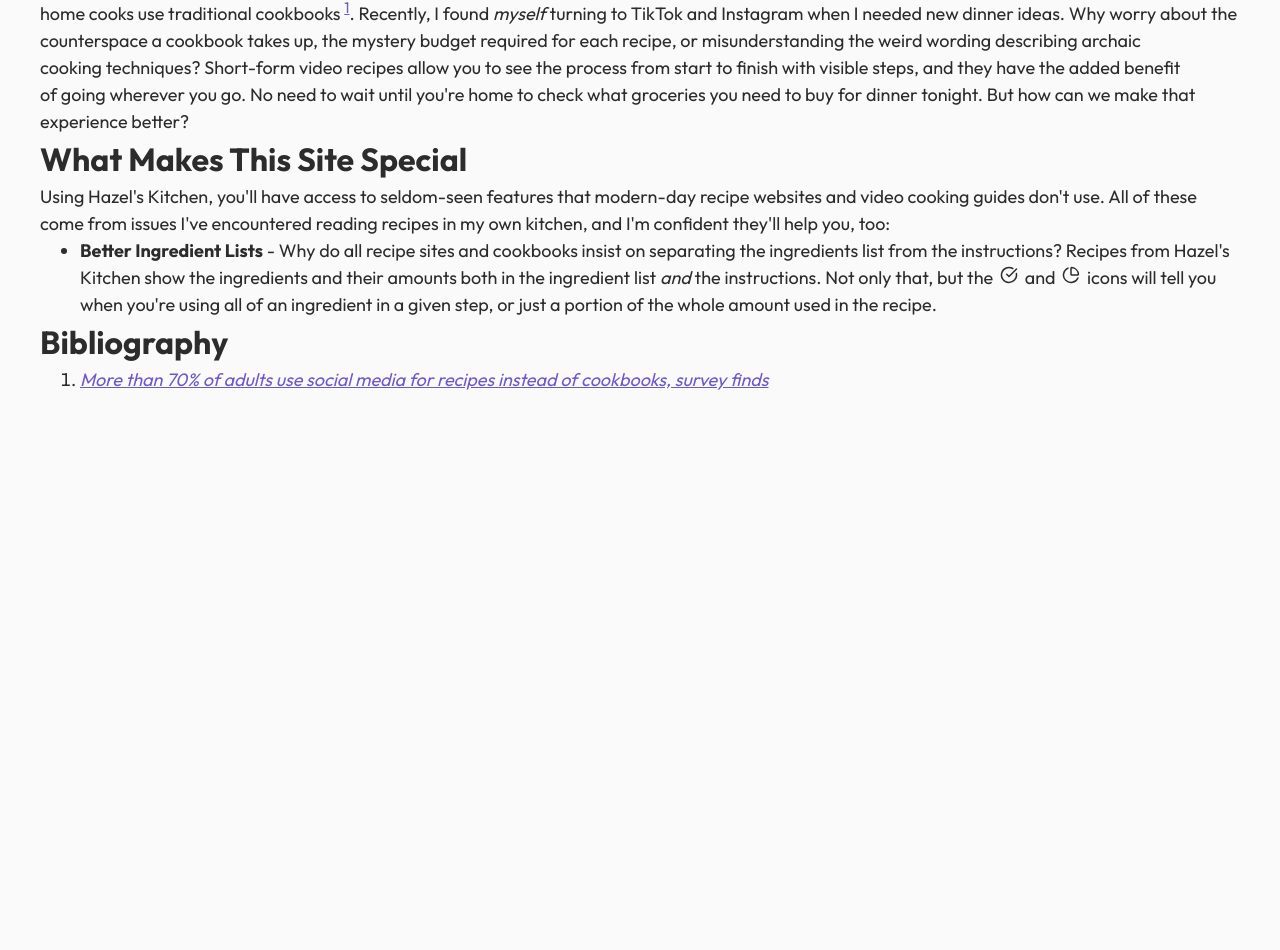
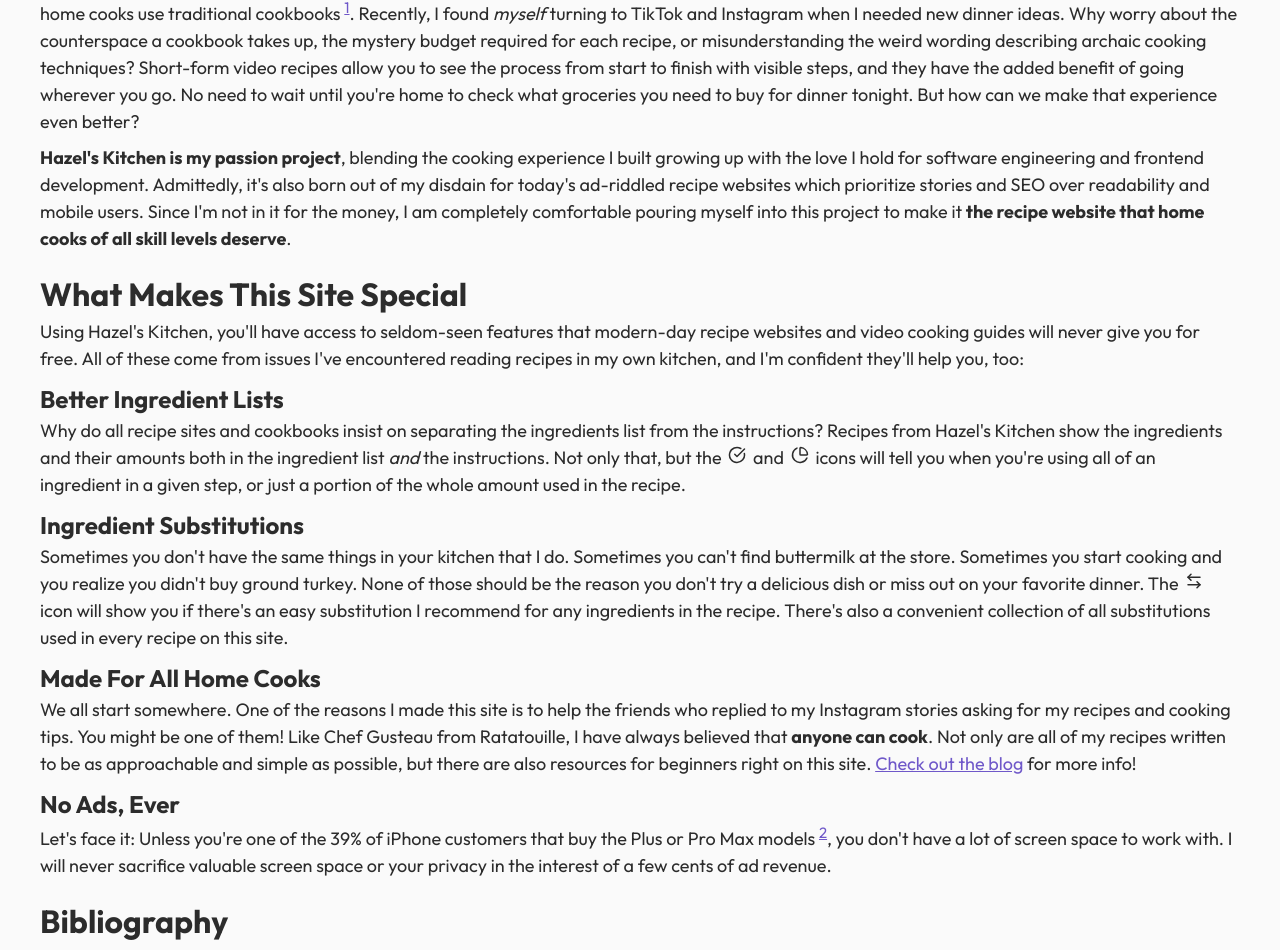
Before and after one commit to lacedwithennui/my-kitchen-frontend, a Vue app: page /about in a window 1280 px wide. Shown: the part 233-1183 px from the top of the page. Before the commit the page ends 800 px from the top, so only its background shows below. Built offline with nearby package versions, Linux system fonts and the light colour scheme.

Commit message:
Add content to about, fix minimum margin in header

```diff
--- a/package.json
+++ b/package.json
@@ -10,13 +10,16 @@
   },
   "dependencies": {
     "@lucide/vue": "^1.24.0",
+    "autoprefixer": "^10.5.4",
     "vue": "^3.5.39",
     "vue-router": "^5.1.0"
   },
   "devDependencies": {
+    "@csstools/postcss-global-data": "^4.0.0",
     "@types/node": "^24.13.2",
     "@vitejs/plugin-vue": "^6.0.7",
     "@vue/tsconfig": "^0.9.1",
+    "postcss-custom-media": "^12.0.1",
     "typescript": "~6.0.2",
     "vite": "^8.1.1",
     "vue-tsc": "^3.3.5"
--- a/src/assets/styles/global-variables.css
+++ b/src/assets/styles/global-variables.css
@@ -1,7 +1,9 @@
+@custom-media --tablet-breakpoint (max-width: 900px);
+
 :root {
     /* Layout */
     --content-width: 1200px;
-    --tablet-breakpoint: 900px;
+    --minimum-margin: 1rem;
 
     /* Typography */
     --root-font-size: 18px;
--- a/src/assets/styles/index.css
+++ b/src/assets/styles/index.css
@@ -1,4 +1,5 @@
 @import "./global-variables.css";
+@import "reset.css";
 @import url('https://fonts.googleapis.com/css2?family=Outfit:wght@100..900&display=swap');
 
 html {
@@ -42,9 +43,26 @@ a {
     margin-top: 1rem;
 }
 
+section {
+    margin-bottom: 1rem;
+}
+
+section > section {
+    margin-bottom: 0.5rem;
+}
+
+section p {
+    margin-bottom: 0.5rem;
+}
+
 .content-width {
     max-width: var(--content-width);
     margin-inline: auto;
+    width: 100%;
+}
+
+main.content-width, .content-width.minimum-margin {
+    width: calc(100% - 2 * var(--minimum-margin));
 }
 
 .icon-inline {
@@ -55,7 +73,11 @@ a {
 .lucide-circle-check-big-icon, .lucide-chart-pie-icon {
     color: var(--sunflower-gold);
 }
-/*
+
 .inline-ingredient {
 
-} */
+}
+
+.lucide-arrow-left-right-icon {
+    color: var(--slate-blue);
+}
--- a/src/components/Header.vue
+++ b/src/components/Header.vue
@@ -12,7 +12,7 @@ const toggleMobileMenu = () => {
 
 <template>
     <header class="header">
-        <div class="header-content content-width">
+        <div class="header-content content-width minimum-margin">
             <div class="header-left">
                 <RouterLink class="header-link" to="/"><h3>Hazel's Kitchen</h3></RouterLink>
             </div>
@@ -53,7 +53,7 @@ header {
 }
 
 .header-content {
-    flex: 1 1 auto;
+    flex: 0 1 auto;
     display: flex;
     align-items: center;
     justify-content: space-between;
@@ -64,6 +64,10 @@ header {
     display: flex;
     align-items: center;
     justify-content: center;
+}
+
+.header-right, .menu-button {
+    margin-right: calc(-1 * var(--minimum-margin))
 }
 
 .header-link {
@@ -121,7 +125,7 @@ header {
     width: auto;
 }
 
-@media screen and (max-width: 800px) {
+@media screen and (--tablet-breakpoint) {
     .header-right {
         display: none;
         position: absolute;
--- a/src/components/InlineCitation.vue
+++ b/src/components/InlineCitation.vue
@@ -1,5 +1,5 @@
 <script setup lang="ts">
-import { computed, onMounted } from "vue";
+import { computed, onMounted, onUpdated } from "vue";
 import type { CitationList } from "../scripts/types/citation";
 interface Props {
     href: string;
@@ -10,9 +10,10 @@ interface Props {
 
 const props = defineProps<Props>();
 const displayIndex = computed(() => props.citationList?.[props.href]?.displayIndex ?? "*");
-const bibliographyLocation = computed(() => `#bibliography-citation-${displayIndex.value}`)
+const bibliographyLocation = computed(() => `#bibliography-citation-${displayIndex.value}`);
 
 onMounted(() => props.addToListCallback(props.href, props.displayText));
+onUpdated(() => props.addToListCallback(props.href, props.displayText));
 </script>
 
 <template>
--- a/src/main.ts
+++ b/src/main.ts
@@ -2,7 +2,6 @@ import { createApp } from "vue";
 import { createRouter, createWebHistory } from "vue-router";
 import App from "./App.vue";
 import "./assets/styles/index.css";
-import "./assets/styles/reset.css";
 import About from "./pages/About.vue";
 
 const routes = [{ path: "/about", component: About }];
--- a/src/pages/About.vue
+++ b/src/pages/About.vue
@@ -1,5 +1,5 @@
 <script setup lang="ts">
-import { CircleCheckBigIcon, ChartPieIcon } from "@lucide/vue";
+import { CircleCheckBigIcon, ChartPieIcon, ArrowLeftRightIcon } from "@lucide/vue";
 import { ref } from "vue";
 import Bibliography from "../components/Bibliography.vue";
 import InlineCitation from "../components/InlineCitation.vue";
@@ -31,32 +31,76 @@ const addToCitationList = (href: string, displayText: string) => {
                 <InlineCitation
                     href="https://www.the-independent.com/tech/recipes-online-cookbooks-food-inspiration-social-media-facebook-instagram-b1397624.html"
                     displayText="More than 70% of adults use social media for recipes instead of cookbooks, survey finds"
-                    :add-to-list-callback="addToCitationList"
-                    :citation-list="citationList" />. Recently, I found <em>myself</em> turning to TikTok and Instagram
-                when I needed new dinner ideas. Why worry about the counterspace a cookbook takes up, the mystery budget
-                required for each recipe, or misunderstanding the weird wording describing archaic cooking techniques?
-                Short-form video recipes allow you to see the process from start to finish with visible steps, and they
-                have the added benefit of going wherever you go. No need to wait until you're home to check what
-                groceries you need to buy for dinner tonight. But how can we make that experience better?
+                    :citation-list="citationList"
+                    :add-to-list-callback="addToCitationList" />. Recently, I found <em>myself</em> turning to TikTok
+                and Instagram when I needed new dinner ideas. Why worry about the counterspace a cookbook takes up, the
+                mystery budget required for each recipe, or misunderstanding the weird wording describing archaic
+                cooking techniques? Short-form video recipes allow you to see the process from start to finish with
+                visible steps, and they have the added benefit of going wherever you go. No need to wait until you're
+                home to check what groceries you need to buy for dinner tonight. But how can we make that experience
+                even better?
+            </p>
+            <p>
+                <b>Hazel's Kitchen is my passion project</b>, blending the cooking experience I built growing up with
+                the love I hold for software engineering and frontend development. Admittedly, it's also born out of my
+                disdain for today's ad-riddled recipe websites which prioritize stories and SEO over readability and
+                mobile users. Since I'm not in it for the money, I am completely comfortable pouring myself into this
+                project to make it <b>the recipe website that home cooks of all skill levels deserve</b>.
             </p>
         </section>
         <section>
             <h2>What Makes This Site Special</h2>
             <p>
                 Using Hazel's Kitchen, you'll have access to seldom-seen features that modern-day recipe websites and
-                video cooking guides don't use. All of these come from issues I've encountered reading recipes in my own
-                kitchen, and I'm confident they'll help you, too:
+                video cooking guides will never give you for free. All of these come from issues I've encountered
+                reading recipes in my own kitchen, and I'm confident they'll help you, too:
             </p>
-            <ul>
-                <li>
-                    <strong>Better Ingredient Lists</strong> - Why do all recipe sites and cookbooks insist on
-                    separating the ingredients list from the instructions? Recipes from Hazel's Kitchen show the
-                    ingredients and their amounts both in the ingredient list <em>and</em> the instructions. Not only
-                    that, but the <CircleCheckBigIcon class="icon-inline" /> and <ChartPieIcon class="icon-inline" /> icons
-                    will tell you when you're using all of an ingredient in a given step, or just a portion of the whole
-                    amount used in the recipe.
-                </li>
-            </ul>
+            <section>
+                <h3>Better Ingredient Lists</h3>
+                <p>
+                    Why do all recipe sites and cookbooks insist on separating the ingredients list from the
+                    instructions? Recipes from Hazel's Kitchen show the ingredients and their amounts both in the
+                    ingredient list <em>and</em> the instructions. Not only that, but the
+                    <CircleCheckBigIcon class="icon-inline" /> and <ChartPieIcon class="icon-inline" /> icons will tell
+                    you when you're using all of an ingredient in a given step, or just a portion of the whole amount
+                    used in the recipe.
+                </p>
+            </section>
+            <section>
+                <h3>Ingredient Substitutions</h3>
+                <p>
+                    Sometimes you don't have the same things in your kitchen that I do. Sometimes you can't find
+                    buttermilk at the store. Sometimes you start cooking and you realize you didn't buy ground turkey.
+                    None of those should be the reason you don't try a delicious dish or miss out on your favorite
+                    dinner. The <ArrowLeftRightIcon class="icon-inline" /> icon will show you if there's an easy
+                    substitution I recommend for any ingredients in the recipe. There's also a convenient collection of
+                    all substitutions used in every recipe on this site.
+                </p>
+            </section>
+            <section>
+                <h3>Made For All Home Cooks</h3>
+                <p>
+                    We all start somewhere. One of the reasons I made this site is to help the friends who replied to my
+                    Instagram stories asking for my recipes and cooking tips. You might be one of them! Like Chef
+                    Gusteau from Ratatouille, I have always believed that <b>anyone can cook</b>. Not only are all of my
+                    recipes written to be as approachable and simple as possible, but there are also resources for
+                    beginners right on this site. <RouterLink to="/blog">Check out the blog</RouterLink> for more info!
+                    <!-- TODO: LINK TO SPECIFIC RESOURCES -->
+                </p>
+            </section>
+            <section>
+                <h3>No Ads, Ever</h3>
+                <p>
+                    Let's face it: Unless you're one of the 39% of iPhone customers that buy the Plus or Pro Max models
+                    <InlineCitation
+                        href="https://www.macrumors.com/2024/11/21/best-selling-iphone-model-sizes-revealed/"
+                        display-text="iPhone Base Models Remain Best-Sellers Despite Pro Max Appeal"
+                        :citation-list="citationList"
+                        :add-to-list-callback="addToCitationList" />, you don't have a lot of screen space to work with.
+                    I will never sacrifice valuable screen space or your privacy in the interest of a few cents of ad
+                    revenue.
+                </p>
+            </section>
         </section>
         <Bibliography :citation-list="citationList" />
     </main>
--- a/vite.config.ts
+++ b/vite.config.ts
@@ -1,7 +1,23 @@
-import { defineConfig } from 'vite'
-import vue from '@vitejs/plugin-vue'
+import { defineConfig } from "vite";
+import vue from "@vitejs/plugin-vue";
+import postCssCustomMedia from "postcss-custom-media";
+import autoprefixer from "autoprefixer";
+import postcssGlobalData from "@csstools/postcss-global-data";
 
 // https://vite.dev/config/
 export default defineConfig({
-  plugins: [vue()],
-})
+    plugins: [vue()],
+    css: {
+        postcss: {
+            plugins: [
+                autoprefixer(),
+                postcssGlobalData({
+                    files: [
+                        "./src/assets/styles/global-variables.css" // File containing your @custom-media definitions
+                    ]
+                }),
+                postCssCustomMedia()
+            ]
+        }
+    }
+});
```
Also changed, not shown: 1 other file (tests, documents, lock files or other folders).
